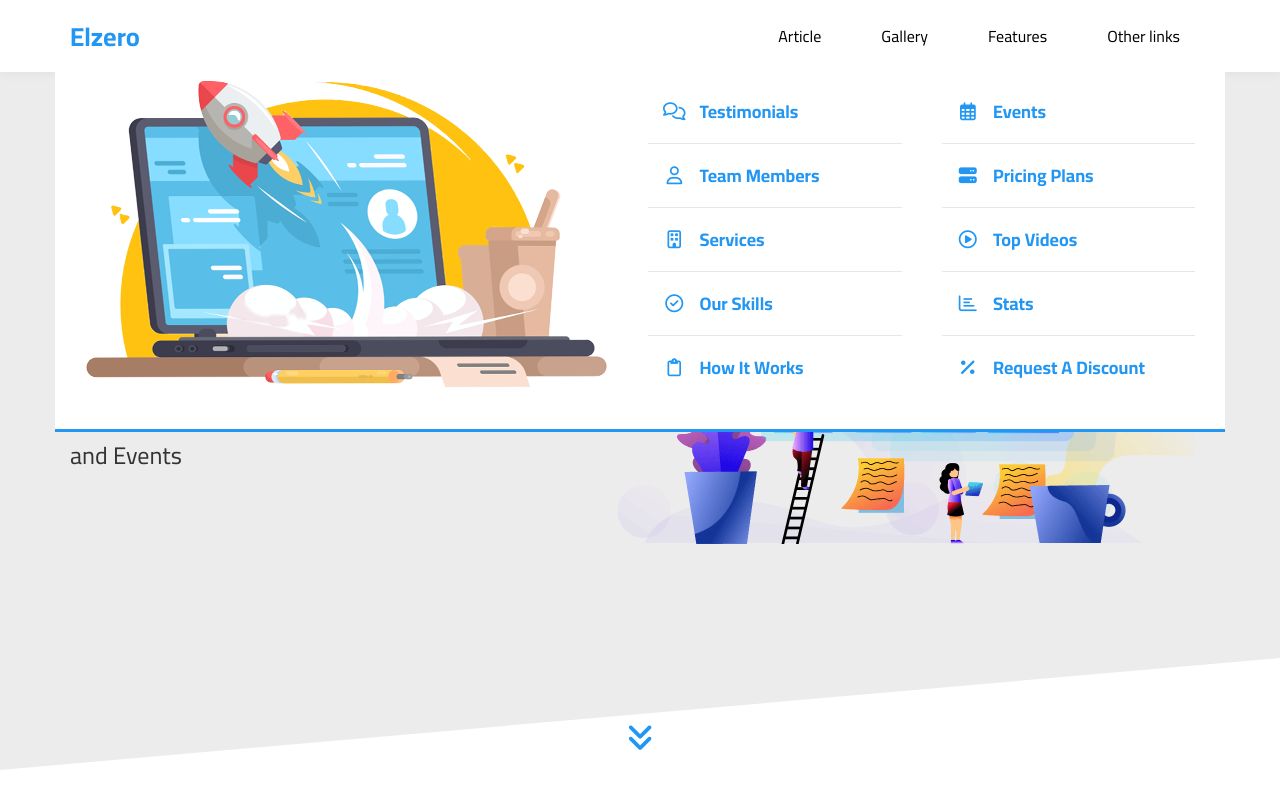
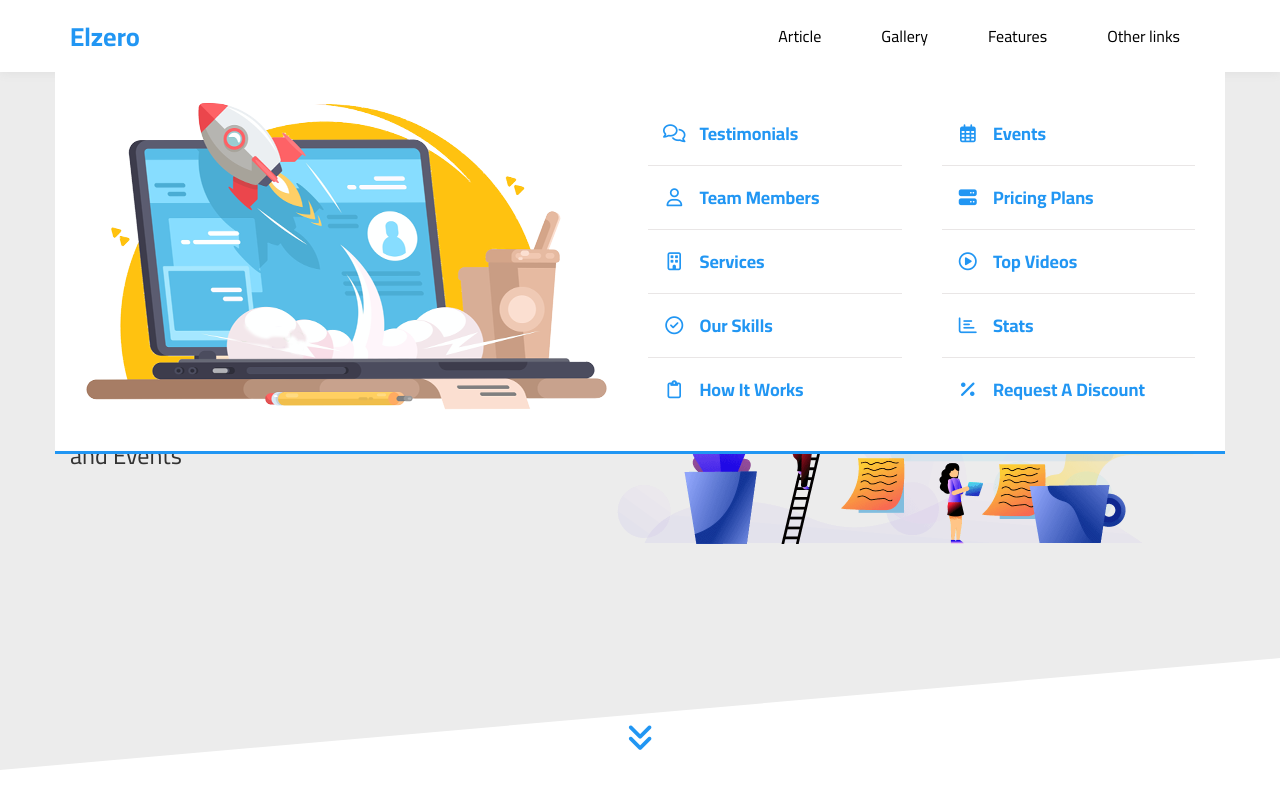
Before and after one commit to EsLaM260/Elzero-Templete, a plain HTML site: page index.html in a window 1280 px wide. Both pictures are taken after a click on the link "Other links". Shown: the top 800 px of the page. Drawn offline with Linux system fonts and the light colour scheme.

Commit message:
edit in megaMenu

```diff
--- a/css/main.css
+++ b/css/main.css
@@ -146,7 +146,7 @@ a:hover {
 /* Start js class */
 .show-mega-menu {
   opacity: 1 !important;
-  top: 50px !important;
+  top: 100% !important;
   z-index: 100 !important;
   visibility: visible !important;
 }
```
